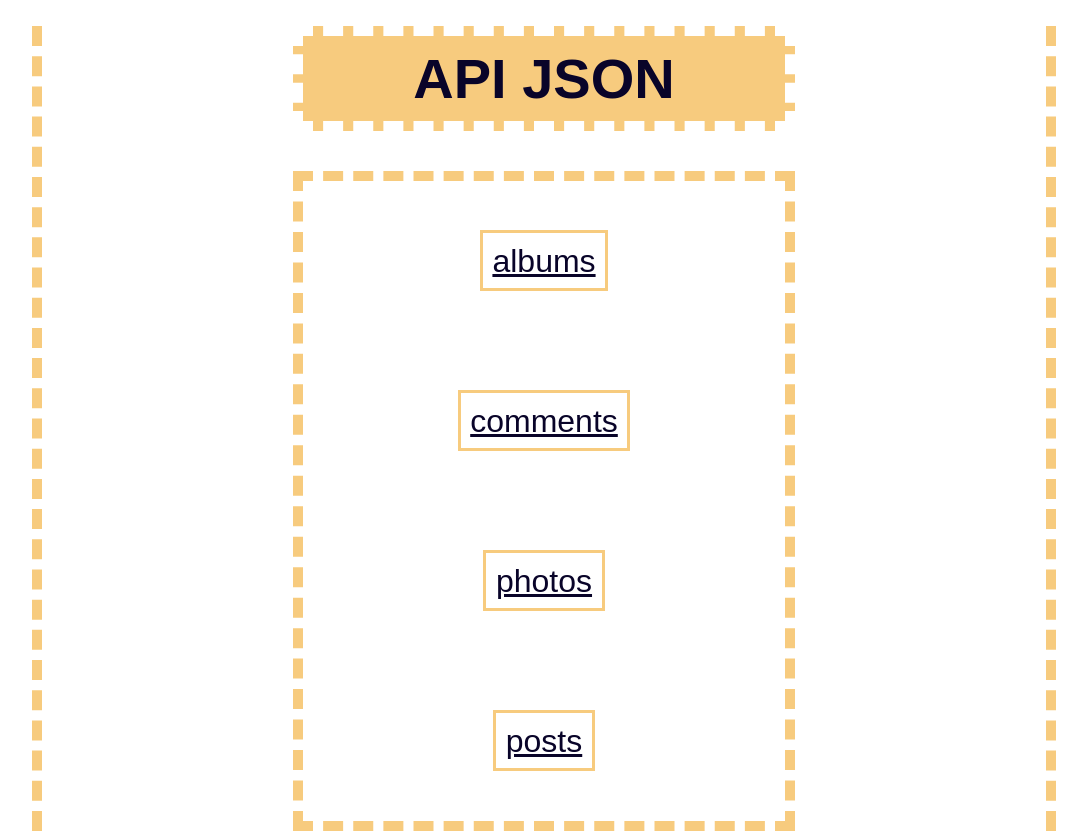
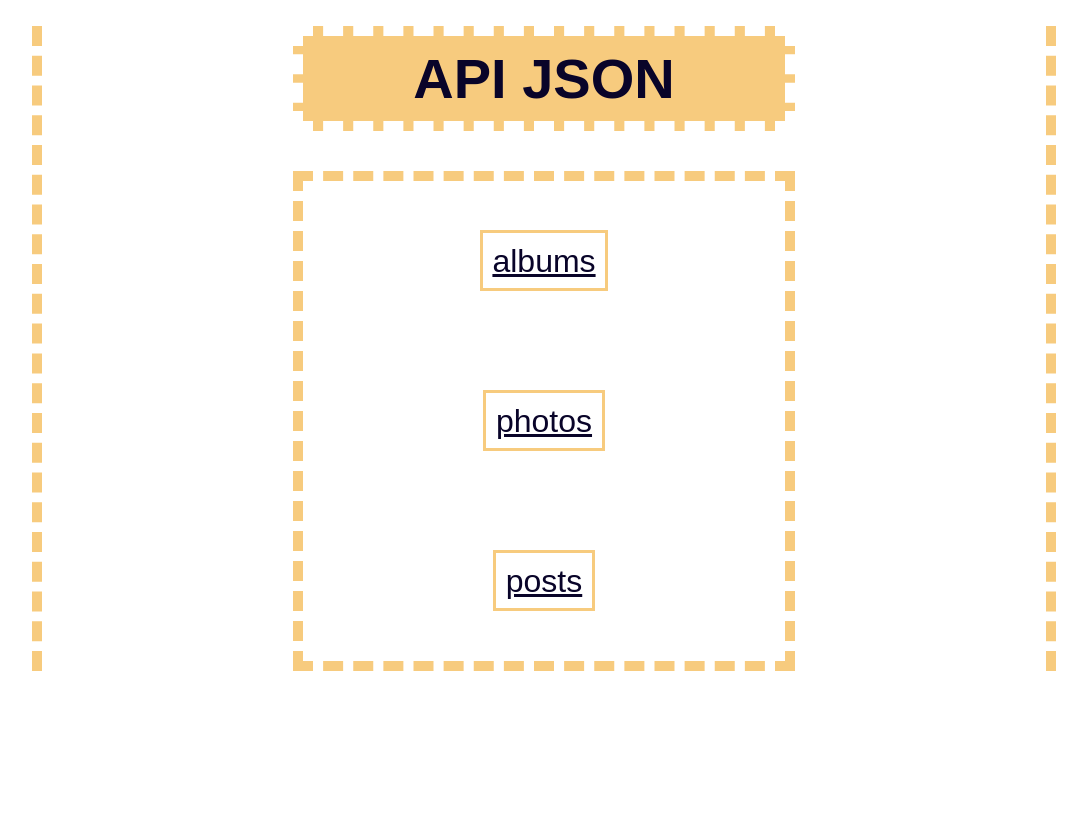
Before and after one commit to wiziix/TiOK, a Flask app: page / in a window 1280 px wide. Shown: the whole page, without its empty margins (96-1183 px from the left). After the commit the page ends 671 px from the top, so only its background shows below. Run offline with Flask 3, Linux system fonts and the light colour scheme; parts of the project's set-up code (start-up, migrations or seed data) failed here and were passed over.

Commit message:
deleted comments from home_page

```diff
--- a/templates/home_page.html
+++ b/templates/home_page.html
@@ -11,8 +11,6 @@
 <div>
     <a href="{{ url_for('Albums')}}">albums</a>
     <br>
-    <a href="./comments.html">comments</a>
-    <br>
     <a href="./photos.html">photos</a>
     <br>
     <a href="./posts.html">posts</a>
```
